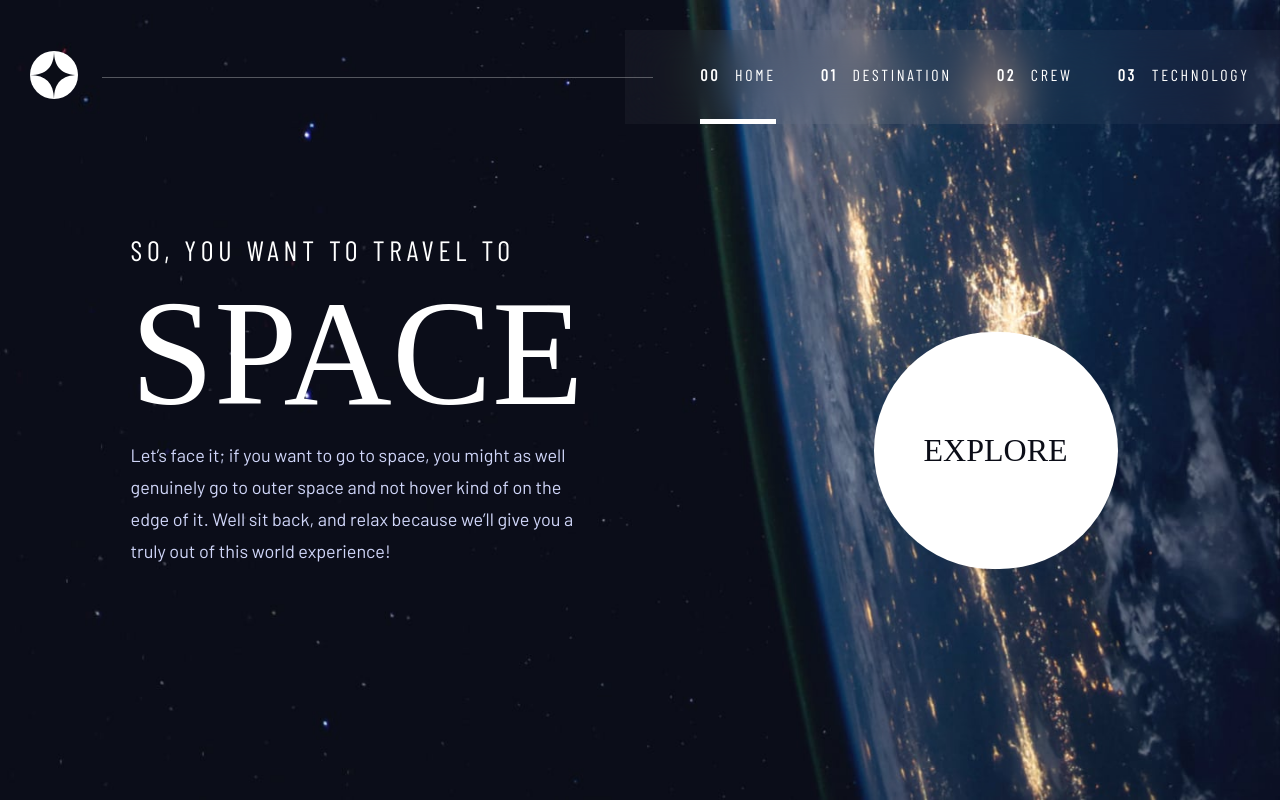
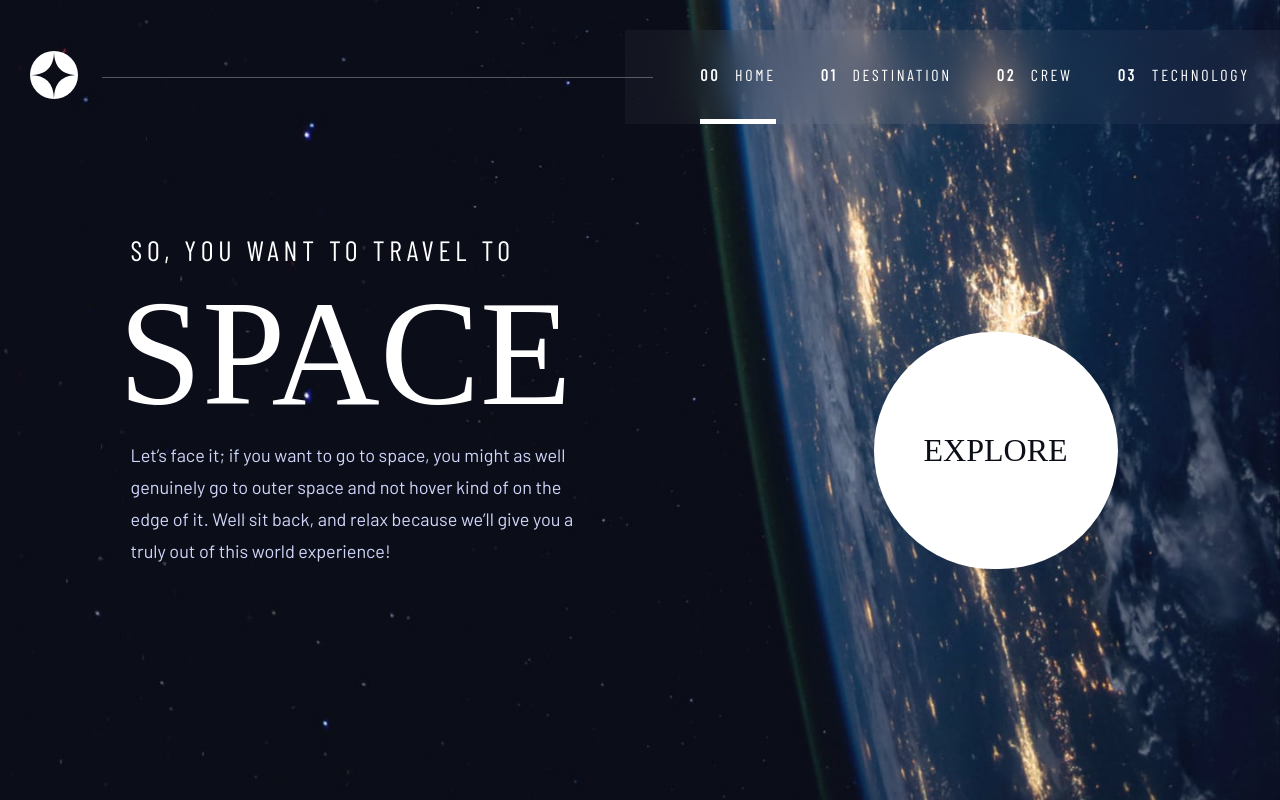
Before and after one commit to anandureghu/space-tourism-fem, a React (Vite) app: page / in a window 1280 px wide. Built offline with nearby package versions, Linux system fonts and the light colour scheme; a web font is replaced by a local one.

Commit message:
fixed spacing issue with h1

```diff
--- a/src/shared/typography.scss
+++ b/src/shared/typography.scss
@@ -7,6 +7,7 @@
 
   &-1 {
     font-size: 150px;
+    margin-left: -12px;
   }
 
   &-2 {
```
